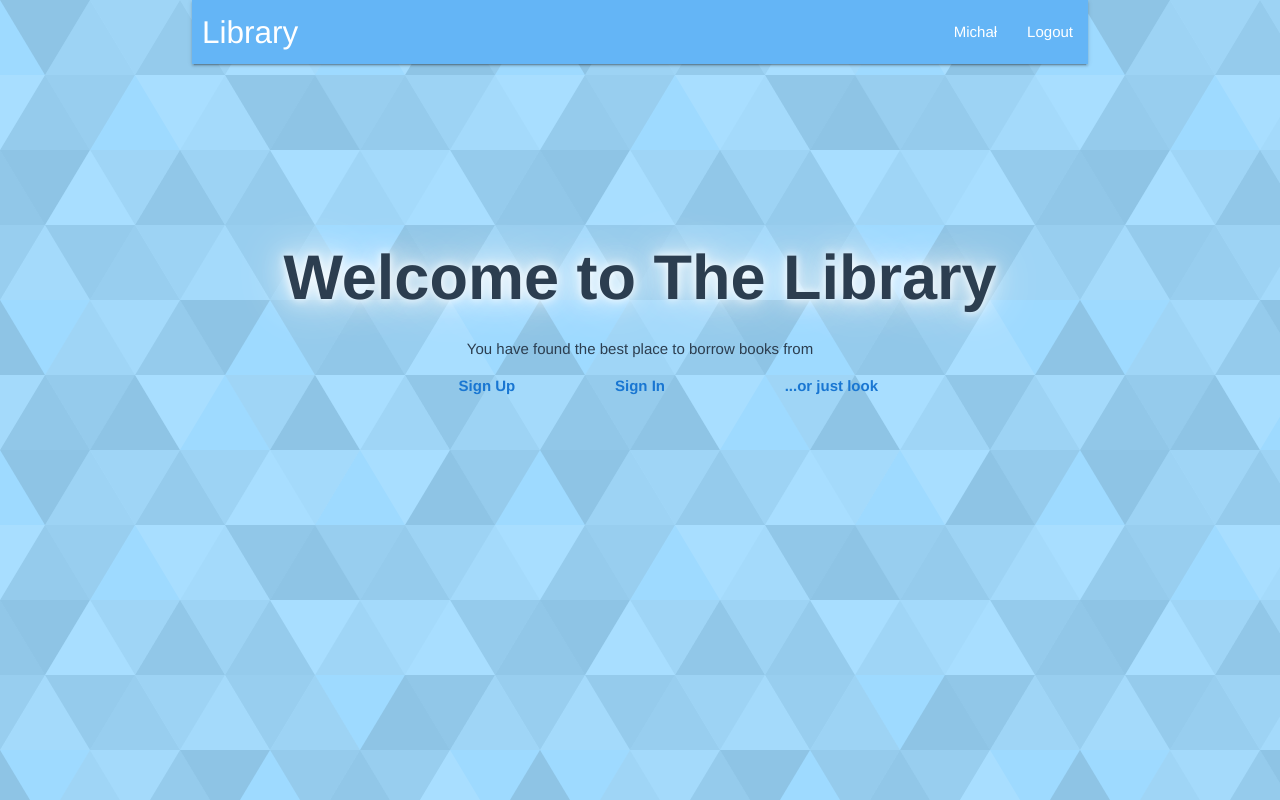
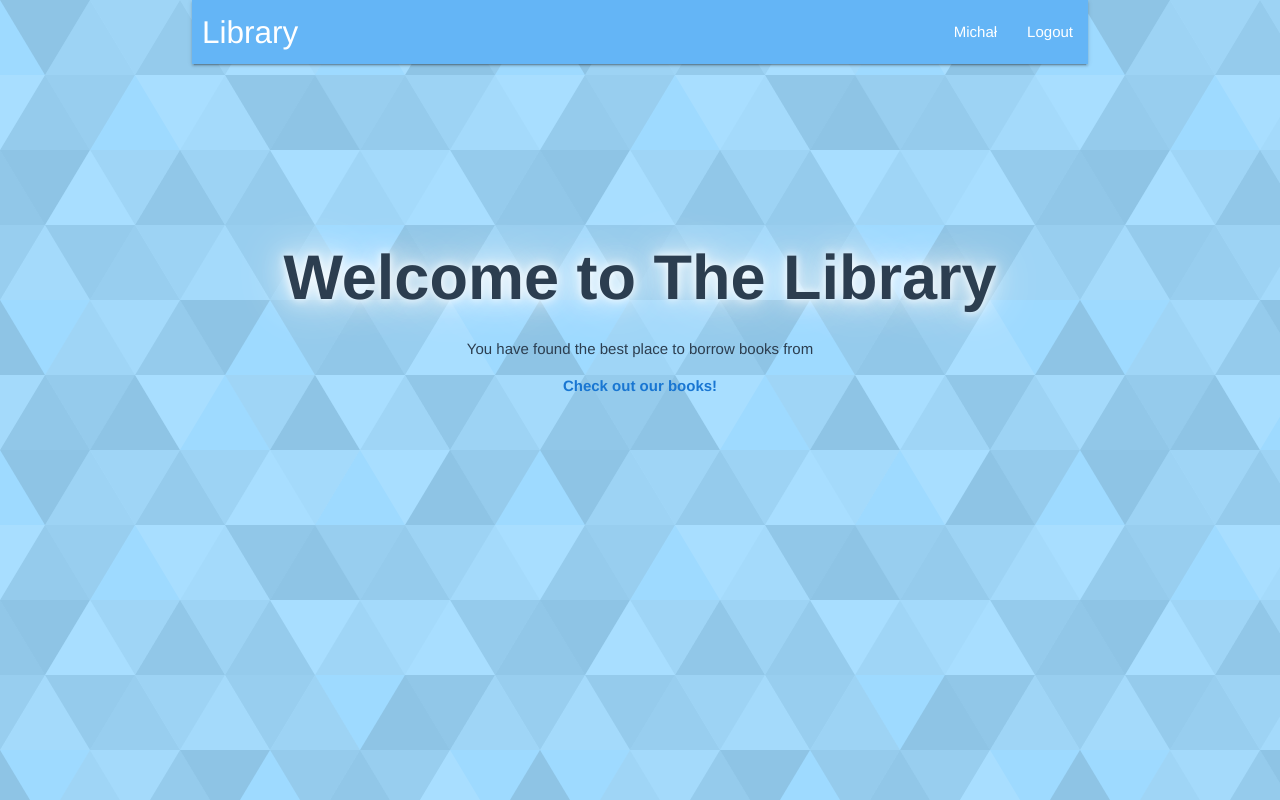
Before and after one commit to Michal-Kozlowski/library-with-api, an Angular app: page / in a window 1280 px wide. Before the commit this address led to /welcome. Built offline with nearby package versions, Linux system fonts and the light colour scheme.

Commit message:
routing fix

```diff
--- a/src/app/app-routing.module.ts
+++ b/src/app/app-routing.module.ts
@@ -1,5 +1,4 @@
 import { NgModule } from '@angular/core';
-// import { CommonModule } from '@angular/common';
 import { RouterModule, Routes } from '@angular/router';
 
 import { LibraryComponent } from './library/library.component';
@@ -12,20 +11,17 @@ import { UserComponent } from './user/user.component';
 const routes: Routes = [
   { path: 'library', component: LibraryComponent },
   { path: 'library/:id', component: BookComponent },
-  { path: 'welcome', component: WelcomeComponent },
   { path: 'signin', component: SigninComponent },
   { path: 'signup', component: SignupComponent },
   { path: 'user', component: UserComponent },
-  { path: '', redirectTo: 'welcome', pathMatch: 'full' },
+  { path: '', component: WelcomeComponent },
   { path: '**', redirectTo: 'welcome', pathMatch: 'full' }
 ];
 
 @NgModule({
   imports: [
-    // CommonModule
     RouterModule.forRoot(routes)
   ],
-  // declarations: []
   exports: [ RouterModule ]
 })
 export class AppRoutingModule { }
--- a/src/app/header/header.component.html
+++ b/src/app/header/header.component.html
@@ -13,7 +13,7 @@
           <a [routerLink]="['/user']">{{data.logged.name}}</a>
         </li>
         <li *ngIf="this.data.logged.name" (click)="onLogout()">
-          <a [routerLink]="['/welcome']">Logout</a>
+          <a [routerLink]="['']">Logout</a>
         </li>
       </ul>
     </div>
--- a/src/app/welcome/welcome.component.html
+++ b/src/app/welcome/welcome.component.html
@@ -1,9 +1,12 @@
 <div id="welcome">
   <h1>Welcome to The Library</h1>
   <p>You have found the best place to borrow books from</p>
-  <div class="row">
+  <div class="row" *ngIf="!this.data.logged.name">
     <a [routerLink]="['/signup']" class="blue-text text-darken-2 offset-m3 col m2 s3">Sign Up</a>
     <a [routerLink]="['/signin']" class="blue-text text-darken-2 col m2 s3">Sign In</a>
     <a [routerLink]="['/library']" class="blue-text text-darken-2 col l3 m3 s6">...or just look</a>
   </div>
+  <div class="row" *ngIf="this.data.logged.name">
+    <a [routerLink]="['/library']" class="blue-text text-darken-2 offset-s4 offset-m4">Check out our books!</a>
+  </div>
 </div>
--- a/src/app/welcome/welcome.component.ts
+++ b/src/app/welcome/welcome.component.ts
@@ -1,4 +1,5 @@
 import { Component, OnInit } from '@angular/core';
+import { DataService } from '../data/data.service';
 
 @Component({
   selector: 'app-welcome',
@@ -7,7 +8,7 @@ import { Component, OnInit } from '@angular/core';
 })
 export class WelcomeComponent implements OnInit {
 
-  constructor() { }
+  constructor(private data:DataService) { }
 
   ngOnInit() {
   }
```
Also changed, not shown: 1 other file (tests, documents, lock files or other folders).
